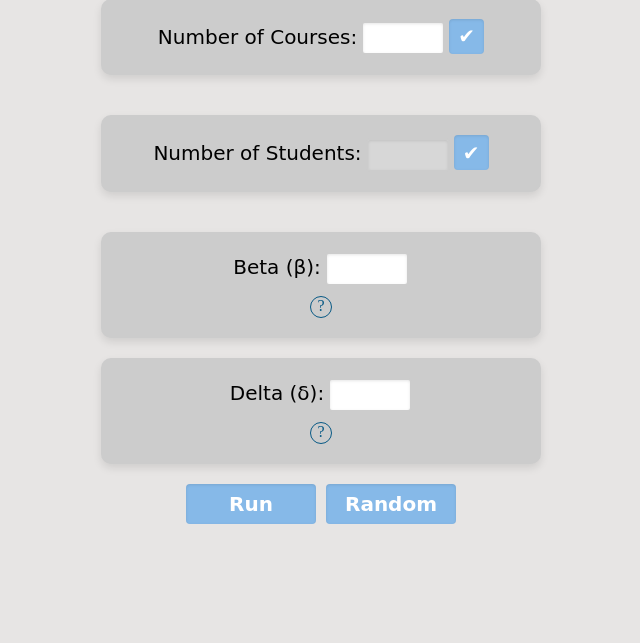
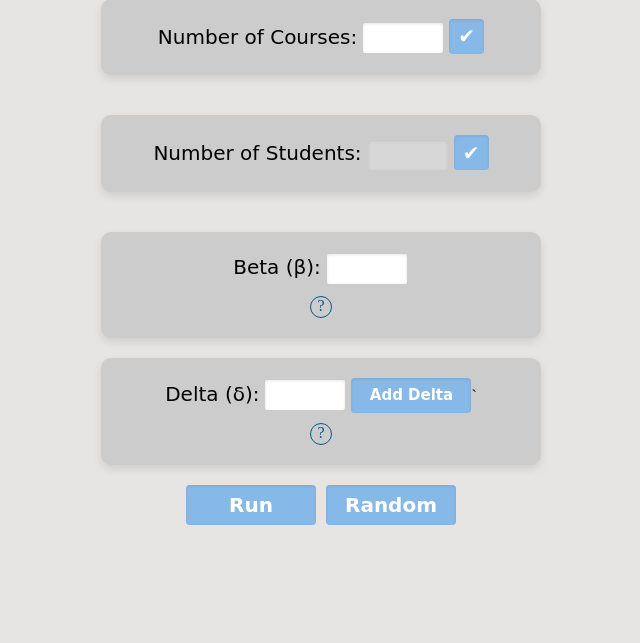
Before and after one commit to Final-project-distribution-of-courses/Flask-Website, a Flask app: template templates/tabusearchForm.html in a window 1280 px wide. Shown: the part 374-1017 px from the top of the page, without its empty margins (319-959 px from the left). Before the commit the page ends 898 px from the top, so only its background shows below. Run offline with Flask 3, Linux system fonts and the light colour scheme; the template is opened without the code that fills it, so the values that code supplies are empty; some web fonts are replaced.

Commit message:
return the add delta button

```diff
--- a/app.py
+++ b/app.py
@@ -201,7 +201,6 @@ def handle_tabusearch_form(form_data):
 
     answer = divide(tabu_search, instance=instance, initial_budgets=initial_budgets, beta=beta, delta=delta)
     print("answer is ", answer)
-    # TODO: add the buttn of add delta
     logs = log_capture_handler.extract_tabu_search_data()
     return {"answer": answer, "logs": logs}
 
--- a/templates/tabusearchForm.html
+++ b/templates/tabusearchForm.html
@@ -64,6 +64,7 @@
                 <!-- Delta (δ) Input Field -->
                 <label for="delta">Delta (δ):</label>
                 <input type="number" id="delta" name="delta" step="0.001" min="0.001" required>
+                <button type="button" onclick="addDeltaInput()" class="addDeltaBtn">Add Delta</button>`
                 <br />
                 <div class="moreInfo">?
                     <span class="moreInfoText">
```
